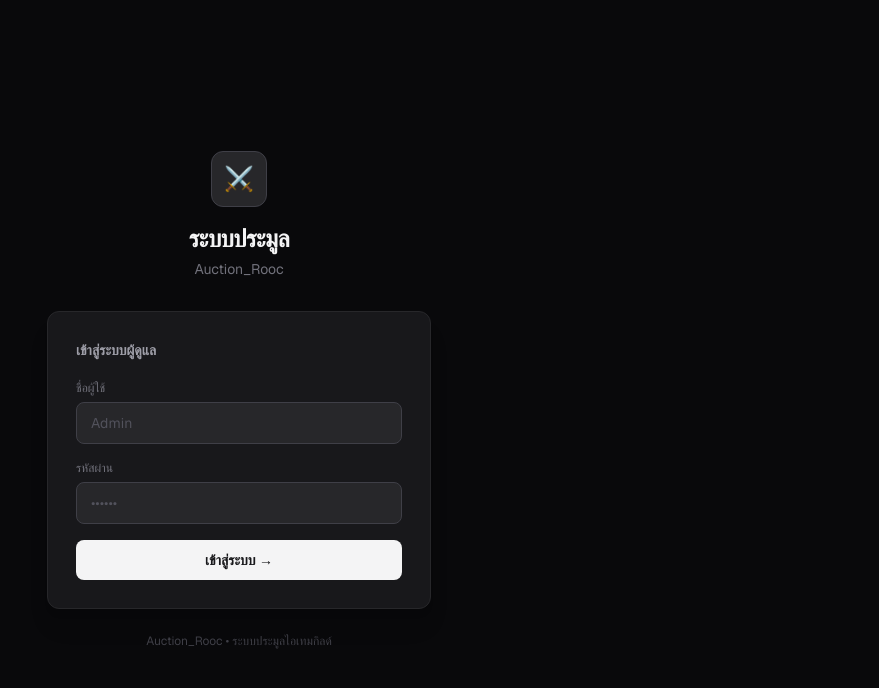
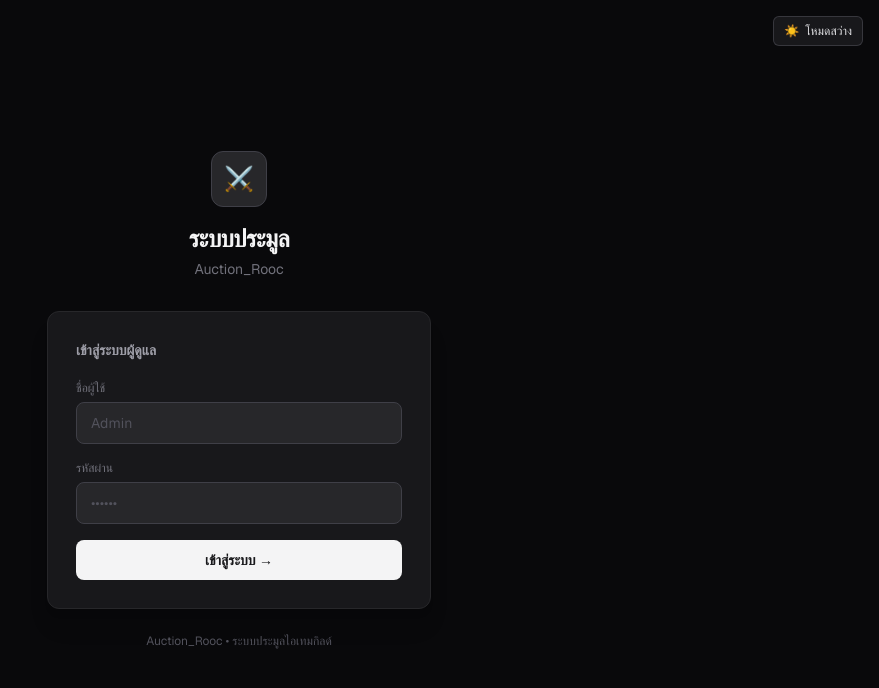
Before and after one commit to rooc2542-collab/auction_rooc, a Next.js app in the folder web/: page /login in a window 1280 px wide. Shown: the top 688 px of the page, without its empty margins (401-1280 px from the left). Built offline with nearby package versions, Linux system fonts and the light colour scheme.

Commit message:
feat: add Light / Dark mode toggle across all pages

```diff
--- a/web/app/globals.css
+++ b/web/app/globals.css
@@ -1,8 +1,21 @@
 @import "tailwindcss";
+@custom-variant dark (&:where(.dark, .dark *));
 
+/* ── Theme Variables ──────────────────────────────────── */
 :root {
+  --background: #f8fafc;
+  --foreground: #09090b;
+  --card: #ffffff;
+  --card-border: #e4e4e7;
+  --muted: #71717a;
+}
+
+.dark {
   --background: #09090b;
   --foreground: #fafafa;
+  --card: #18181b;
+  --card-border: #27272a;
+  --muted: #a1a1aa;
 }
 
 @theme inline {
@@ -15,9 +28,95 @@
 body {
   background: var(--background);
   color: var(--foreground);
+  transition: background-color 0.15s ease, color 0.15s ease;
 }
 
-* {
-  scrollbar-width: thin;
-  scrollbar-color: #52525b #18181b;
+/* ── Light mode overrides (zinc-* classes) ─────────────── */
+html:not(.dark) .bg-zinc-950 { background-color: #f4f4f5 !important; }
+html:not(.dark) .bg-zinc-950\/85 { background-color: rgba(255, 255, 255, 0.9) !important; }
+html:not(.dark) .bg-zinc-950\/90 { background-color: rgba(255, 255, 255, 0.95) !important; }
+html:not(.dark) .bg-zinc-950\/60 { background-color: #f8fafc !important; }
+html:not(.dark) .bg-zinc-900 { background-color: #ffffff !important; }
+html:not(.dark) .bg-zinc-900\/40 { background-color: #ffffff !important; }
+html:not(.dark) .bg-zinc-900\/50 { background-color: #f8fafc !important; }
+html:not(.dark) .bg-zinc-900\/60 { background-color: #ffffff !important; }
+html:not(.dark) .bg-zinc-800 { background-color: #f4f4f5 !important; }
+html:not(.dark) .bg-zinc-800\/50 { background-color: #f8fafc !important; }
+html:not(.dark) .bg-zinc-800\/60 { background-color: #f4f4f5 !important; }
+html:not(.dark) .bg-zinc-800\/30 { background-color: #f4f4f5 !important; }
+html:not(.dark) .bg-zinc-700 { background-color: #e4e4e7 !important; }
+
+/* Primary inverted buttons/tabs in Light Mode (.bg-zinc-100 -> dark button) */
+html:not(.dark) .bg-zinc-100 { background-color: #18181b !important; }
+html:not(.dark) .hover\:bg-white:hover { background-color: #27272a !important; }
+html:not(.dark) .text-zinc-900 { color: #fafafa !important; }
+
+/* Borders */
+html:not(.dark) .border-zinc-800 { border-color: #e4e4e7 !important; }
+html:not(.dark) .border-zinc-800\/80 { border-color: #e4e4e7 !important; }
+html:not(.dark) .border-zinc-800\/60 { border-color: #e4e4e7 !important; }
+html:not(.dark) .border-zinc-700 { border-color: #d4d4d8 !important; }
+html:not(.dark) .border-zinc-700\/50 { border-color: #e4e4e7 !important; }
+html:not(.dark) .border-zinc-700\/60 { border-color: #e4e4e7 !important; }
+html:not(.dark) .border-zinc-700\/80 { border-color: #d4d4d8 !important; }
+html:not(.dark) .border-zinc-600 { border-color: #a1a1aa !important; }
+html:not(.dark) .divide-zinc-800\/60 > * + * { border-color: #e4e4e7 !important; }
+html:not(.dark) .divide-zinc-800 > * + * { border-color: #e4e4e7 !important; }
+
+/* Text contrast in Light Mode */
+html:not(.dark) .text-zinc-100 { color: #09090b !important; }
+html:not(.dark) .text-zinc-200 { color: #18181b !important; }
+html:not(.dark) .text-zinc-300 { color: #27272a !important; }
+html:not(.dark) .text-zinc-400 { color: #52525b !important; }
+html:not(.dark) .text-zinc-500 { color: #71717a !important; }
+html:not(.dark) .text-zinc-600 { color: #71717a !important; }
+html:not(.dark) .text-zinc-700 { color: #a1a1aa !important; }
+
+/* Inputs & Selects in Light Mode */
+html:not(.dark) input,
+html:not(.dark) select,
+html:not(.dark) textarea {
+  background-color: #ffffff !important;
+  border-color: #d4d4d8 !important;
+  color: #09090b !important;
 }
+html:not(.dark) input::placeholder { color: #a1a1aa !important; }
+html:not(.dark) select option { background-color: #ffffff; color: #09090b; }
+
+/* Hover states in Light Mode */
+html:not(.dark) .hover\:bg-zinc-800\/30:hover { background-color: #f4f4f5 !important; }
+html:not(.dark) .hover\:bg-zinc-800\/60:hover { background-color: #f4f4f5 !important; }
+html:not(.dark) .hover\:bg-zinc-700:hover { background-color: #e4e4e7 !important; }
+html:not(.dark) .hover\:bg-zinc-600:hover { background-color: #d4d4d8 !important; }
+html:not(.dark) .hover\:border-zinc-600:hover { border-color: #a1a1aa !important; }
+html:not(.dark) .hover\:border-zinc-700:hover { border-color: #a1a1aa !important; }
+html:not(.dark) .hover\:text-zinc-100:hover { color: #09090b !important; }
+html:not(.dark) .hover\:text-zinc-200:hover { color: #18181b !important; }
+
+/* Status & Item Badges in Light Mode */
+html:not(.dark) .bg-emerald-950 { background-color: #ecfdf5 !important; }
+html:not(.dark) .bg-emerald-950\/40 { background-color: #ecfdf5 !important; }
+html:not(.dark) .text-emerald-400,
+html:not(.dark) .text-emerald-300 { color: #047857 !important; }
+html:not(.dark) .border-emerald-800\/60 { border-color: #a7f3d0 !important; }
+
+html:not(.dark) .bg-rose-950 { background-color: #fff1f2 !important; }
+html:not(.dark) .bg-rose-950\/40 { background-color: #fff1f2 !important; }
+html:not(.dark) .text-rose-400,
+html:not(.dark) .text-rose-300 { color: #be123c !important; }
+html:not(.dark) .border-rose-800\/50,
+html:not(.dark) .border-rose-800\/60 { border-color: #fecdd3 !important; }
+
+html:not(.dark) .bg-amber-950 { background-color: #fffbeb !important; }
+html:not(.dark) .text-amber-400,
+html:not(.dark) .text-amber-300 { color: #b45309 !important; }
+html:not(.dark) .border-amber-800\/60 { border-color: #fde68a !important; }
+
+html:not(.dark) .bg-violet-950 { background-color: #f5f3ff !important; }
+html:not(.dark) .text-violet-300 { color: #6d28d9 !important; }
+html:not(.dark) .border-violet-800\/60 { border-color: #ddd6fe !important; }
+
+/* Scrollbar */
+* { scrollbar-width: thin; }
+.dark * { scrollbar-color: #52525b #18181b; }
+html:not(.dark) * { scrollbar-color: #a1a1aa #e4e4e7; }
--- a/web/app/layout.tsx
+++ b/web/app/layout.tsx
@@ -1,6 +1,7 @@
 import type { Metadata } from "next"
 import { Geist, Geist_Mono } from "next/font/google"
 import "./globals.css"
+import { ThemeProvider } from "@/components/ThemeProvider"
 
 const geistSans = Geist({
   variable: "--font-geist-sans",
@@ -22,8 +23,11 @@ export default function RootLayout({ children }: LayoutProps<"/">) {
     <html
       lang="th"
       className={`${geistSans.variable} ${geistMono.variable} h-full antialiased`}
+      suppressHydrationWarning
     >
-      <body className="min-h-full flex flex-col bg-slate-950 text-slate-100">{children}</body>
+      <body className="min-h-full flex flex-col bg-white dark:bg-zinc-950 text-zinc-900 dark:text-zinc-100 transition-colors duration-200">
+        <ThemeProvider>{children}</ThemeProvider>
+      </body>
     </html>
   )
 }
--- a/web/app/login/page.tsx
+++ b/web/app/login/page.tsx
@@ -3,6 +3,7 @@
 import { signIn } from "next-auth/react"
 import { useState, FormEvent } from "react"
 import { useRouter } from "next/navigation"
+import { ThemeToggle } from "@/components/ThemeToggle"
 
 export default function LoginPage() {
   const router = useRouter()
@@ -30,7 +31,11 @@ export default function LoginPage() {
   }
 
   return (
-    <div className="min-h-screen bg-zinc-950 flex items-center justify-center p-4">
+    <div className="min-h-screen bg-zinc-950 flex items-center justify-center p-4 relative">
+      <div className="absolute top-4 right-4">
+        <ThemeToggle />
+      </div>
+
       <div className="w-full max-w-sm">
         {/* Logo */}
         <div className="text-center mb-8">
@@ -84,7 +89,7 @@ export default function LoginPage() {
           </form>
         </div>
 
-        <p className="text-center text-xs text-zinc-700 mt-6">Auction_Rooc • ระบบประมูลไอเทมกิลด์</p>
+        <p className="text-center text-xs text-zinc-600 mt-6">Auction_Rooc • ระบบประมูลไอเทมกิลด์</p>
       </div>
     </div>
   )
--- a/web/app/members/page.tsx
+++ b/web/app/members/page.tsx
@@ -20,14 +20,14 @@ export default async function MembersPage() {
     .select("*", { count: "exact", head: true })
 
   return (
-    <div className="min-h-screen bg-slate-950">
+    <div className="min-h-screen bg-zinc-950">
       <NavBar isAdmin={isAdmin} />
 
       <main className="max-w-7xl mx-auto px-4 py-8">
         <div className="flex items-center justify-between mb-6">
           <div>
-            <h1 className="text-2xl font-bold text-white">👥 จัดการสมาชิก</h1>
-            <p className="text-slate-400 text-sm mt-1">สมาชิกทั้งหมด {totalCount ?? 0} คน</p>
+            <h1 className="text-2xl font-bold text-zinc-100">👥 จัดการสมาชิก</h1>
+            <p className="text-zinc-500 text-sm mt-1">สมาชิกทั้งหมด {totalCount ?? 0} คน</p>
           </div>
         </div>
 
--- a/web/app/queues/page.tsx
+++ b/web/app/queues/page.tsx
@@ -41,7 +41,7 @@ export default async function QueuesPage() {
   ])
 
   return (
-    <div className="min-h-screen bg-slate-950">
+    <div className="min-h-screen bg-zinc-950">
       <NavBar isAdmin={isAdmin} />
 
       <main className="max-w-7xl mx-auto px-4 py-8">
--- /dev/null
+++ b/web/components/ThemeProvider.tsx
@@ -0,0 +1,16 @@
+"use client"
+
+import { ThemeProvider as NextThemeProvider } from "next-themes"
+
+export function ThemeProvider({ children }: { children: React.ReactNode }) {
+  return (
+    <NextThemeProvider
+      attribute="class"
+      defaultTheme="dark"
+      enableSystem={false}
+      disableTransitionOnChange={false}
+    >
+      {children}
+    </NextThemeProvider>
+  )
+}
--- /dev/null
+++ b/web/components/ThemeToggle.tsx
@@ -0,0 +1,42 @@
+"use client"
+
+import { useTheme } from "next-themes"
+import { useEffect, useState } from "react"
+
+export function ThemeToggle() {
+  const { theme, setTheme } = useTheme()
+  const [mounted, setMounted] = useState(false)
+
+  useEffect(() => setMounted(true), [])
+
+  if (!mounted) {
+    return (
+      <div className="w-20 h-8 rounded-md bg-zinc-800 border border-zinc-700 animate-pulse" />
+    )
+  }
+
+  const isDark = theme === "dark"
+
+  return (
+    <button
+      onClick={() => setTheme(isDark ? "light" : "dark")}
+      className="px-2.5 py-1.5 rounded-md flex items-center gap-1.5 text-xs font-medium border transition-colors cursor-pointer shrink-0
+        dark:bg-zinc-900 dark:border-zinc-700/80 dark:hover:bg-zinc-800 dark:text-zinc-200
+        bg-zinc-100 border-zinc-300 hover:bg-zinc-200 text-zinc-800"
+      title={isDark ? "สลับเป็นโหมดสว่าง (Light Mode)" : "สลับเป็นโหมดมืด (Dark Mode)"}
+      aria-label="Toggle theme"
+    >
+      {isDark ? (
+        <>
+          <span>☀️</span>
+          <span>โหมดสว่าง</span>
+        </>
+      ) : (
+        <>
+          <span>🌙</span>
+          <span>โหมดมืด</span>
+        </>
+      )}
+    </button>
+  )
+}
--- a/web/package.json
+++ b/web/package.json
@@ -13,6 +13,7 @@
     "@supabase/supabase-js": "^2.117.2",
     "next": "16.3.6",
     "next-auth": "^5.0.0-beta.32",
+    "next-themes": "^0.4.6",
     "react": "19.2.8",
     "react-dom": "19.2.8"
   },
```
Also changed, not shown: web/components/NavBar.tsx (+13 -7 lines), 1 other file (tests, documents, lock files or other folders).
